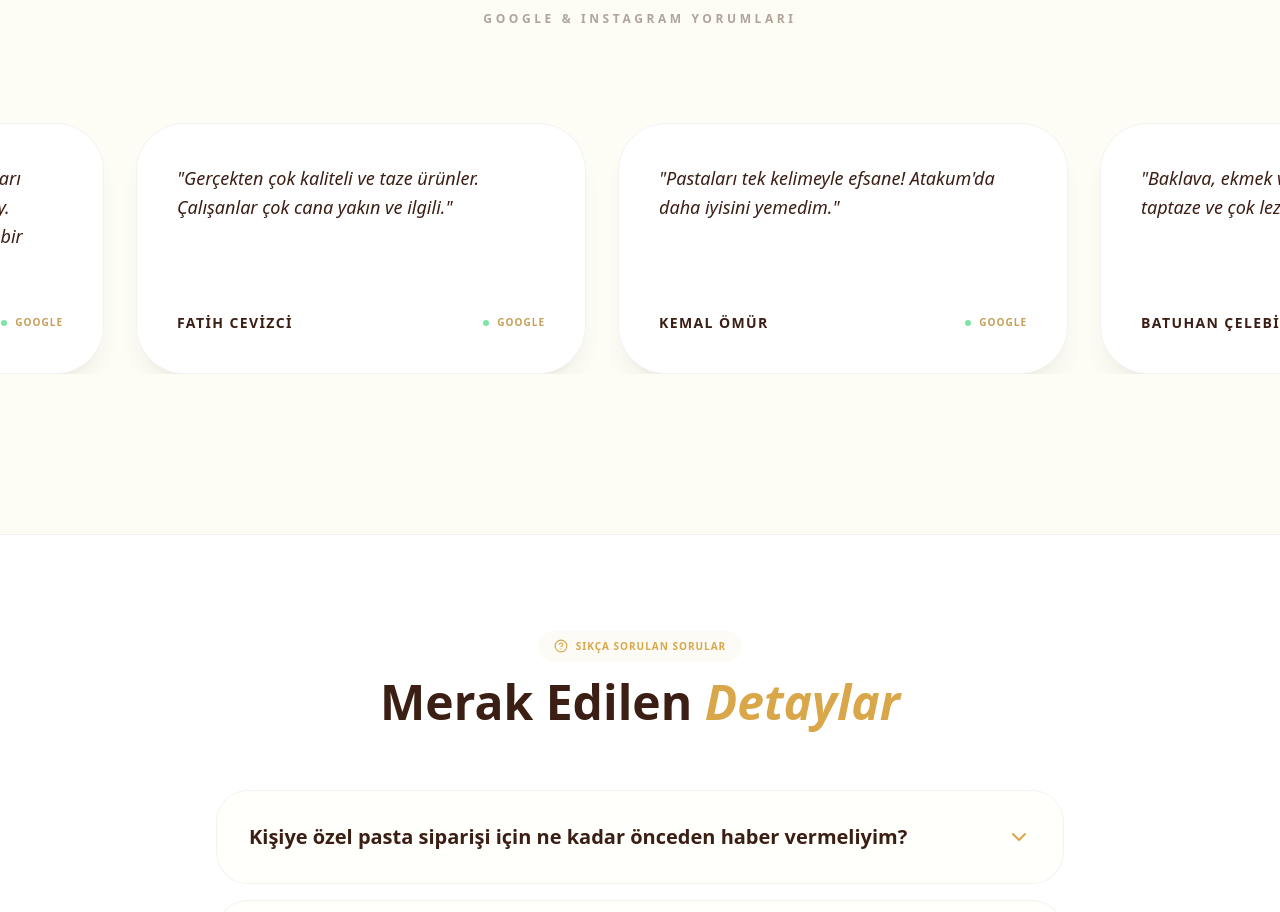
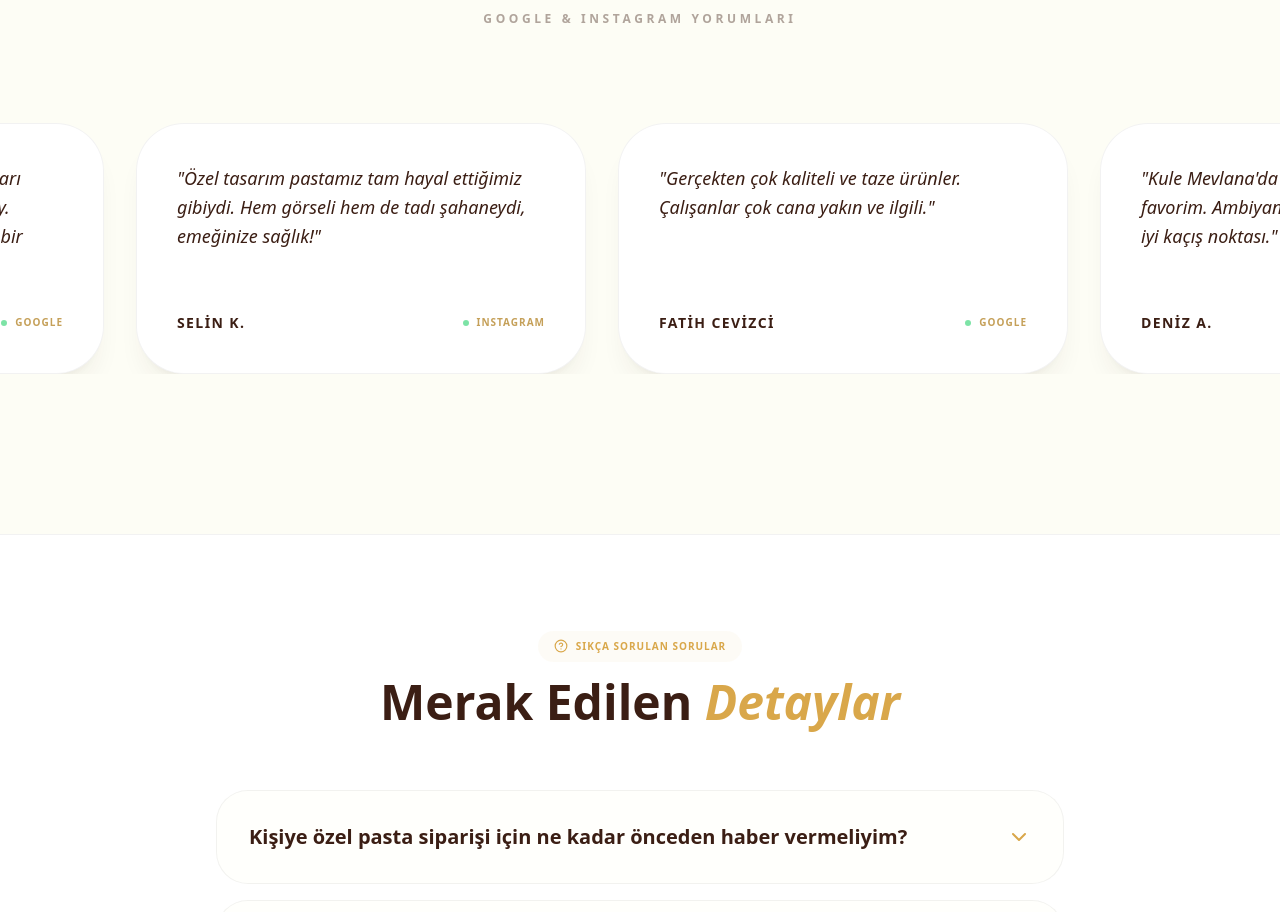
Before and after one commit to burakucarr/kulemevlanasamsun, a Next.js app: page / in a window 1280 px wide. Shown: the part 4560-5472 px from the top of the page. Built offline with nearby package versions, Linux system fonts and the light colour scheme; a web font is replaced by a local one.

Commit message:
feat: add instagram reviews to testimonial marquee

```diff
--- a/src/app/page.tsx
+++ b/src/app/page.tsx
@@ -185,15 +185,18 @@ export default function Home() {
           >
             {[
               { name: "Samet Köse", comment: "Kalitenin ve lezzetin tek adresi. Pastaları unutulmaz, hijyen ve temizlik üst düzey. Ailenizle vakit geçirebileceğiniz harika bir mekan.", platform: "Google" },
+              { name: "Selin K.", comment: "Özel tasarım pastamız tam hayal ettiğimiz gibiydi. Hem görseli hem de tadı şahaneydi, emeğinize sağlık!", platform: "Instagram" },
               { name: "Fatih Cevizci", comment: "Gerçekten çok kaliteli ve taze ürünler. Çalışanlar çok cana yakın ve ilgili.", platform: "Google" },
+              { name: "Deniz A.", comment: "Kule Mevlana'da kahve ve ekler ikilisi favorim. Ambiyans çok huzurlu, Atakum'un en iyi kaçış noktası.", platform: "Instagram" },
               { name: "Kemal Ömür", comment: "Pastaları tek kelimeyle efsane! Atakum'da daha iyisini yemedim.", platform: "Google" },
+              { name: "Mert B.", comment: "Her sabah taze kruvasan kokusuyla uyanmak... Samsun'da gerçek artisan lezzet arayanlara tavsiyemdir.", platform: "Instagram" },
               { name: "Batuhan Çelebi", comment: "Baklava, ekmek ve unlu mamuller... Her şey taptaze ve çok lezzetli.", platform: "Google" },
+              { name: "Buse T.", comment: "Doğum günü partimiz için hazırladığınız butik kurabiyeler hem çocukların hem de bizim favorimiz oldu. Teşekkürler!", platform: "Instagram" },
               { name: "Öner Barut", comment: "Pastaları harika, tam kıvamında. Özel günlerimiz için tek adresimiz.", platform: "Google" },
               { name: "Neslihan Aktaş", comment: "Hem unlu mamülleri hem de tatlıları gerçekten çok güzel. Kesinlikle tavsiye ederim.", platform: "Google" },
               // Duplicate for infinite loop
               { name: "Samet Köse", comment: "Kalitenin ve lezzetin tek adresi. Pastaları unutulmaz, hijyen ve temizlik üst düzey. Ailenizle vakit geçirebileceğiniz harika bir mekan.", platform: "Google" },
-              { name: "Fatih Cevizci", comment: "Gerçekten çok kaliteli ve taze ürünler. Çalışanlar çok cana yakın ve ilgili.", platform: "Google" },
-              { name: "Kemal Ömür", comment: "Pastaları tek kelimeyle efsane! Atakum'da daha iyisini yemedim.", platform: "Google" },
+              { name: "Selin K.", comment: "Özel tasarım pastamız tam hayal ettiğimiz gibiydi. Hem görseli hem de tadı şahaneydi, emeğinize sağlık!", platform: "Instagram" },
             ].map((testi, i) => (
               <div
                 key={i}
```
